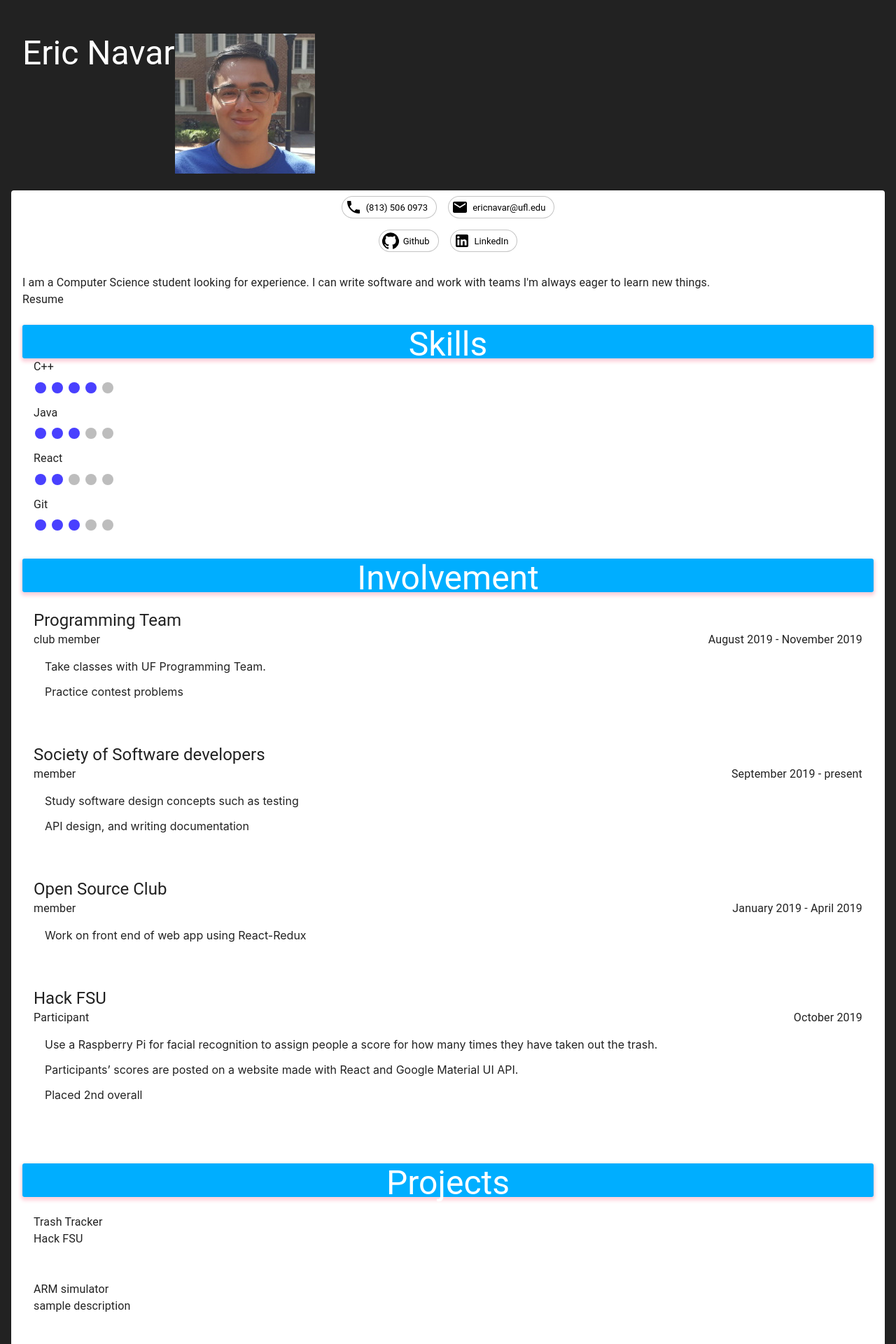
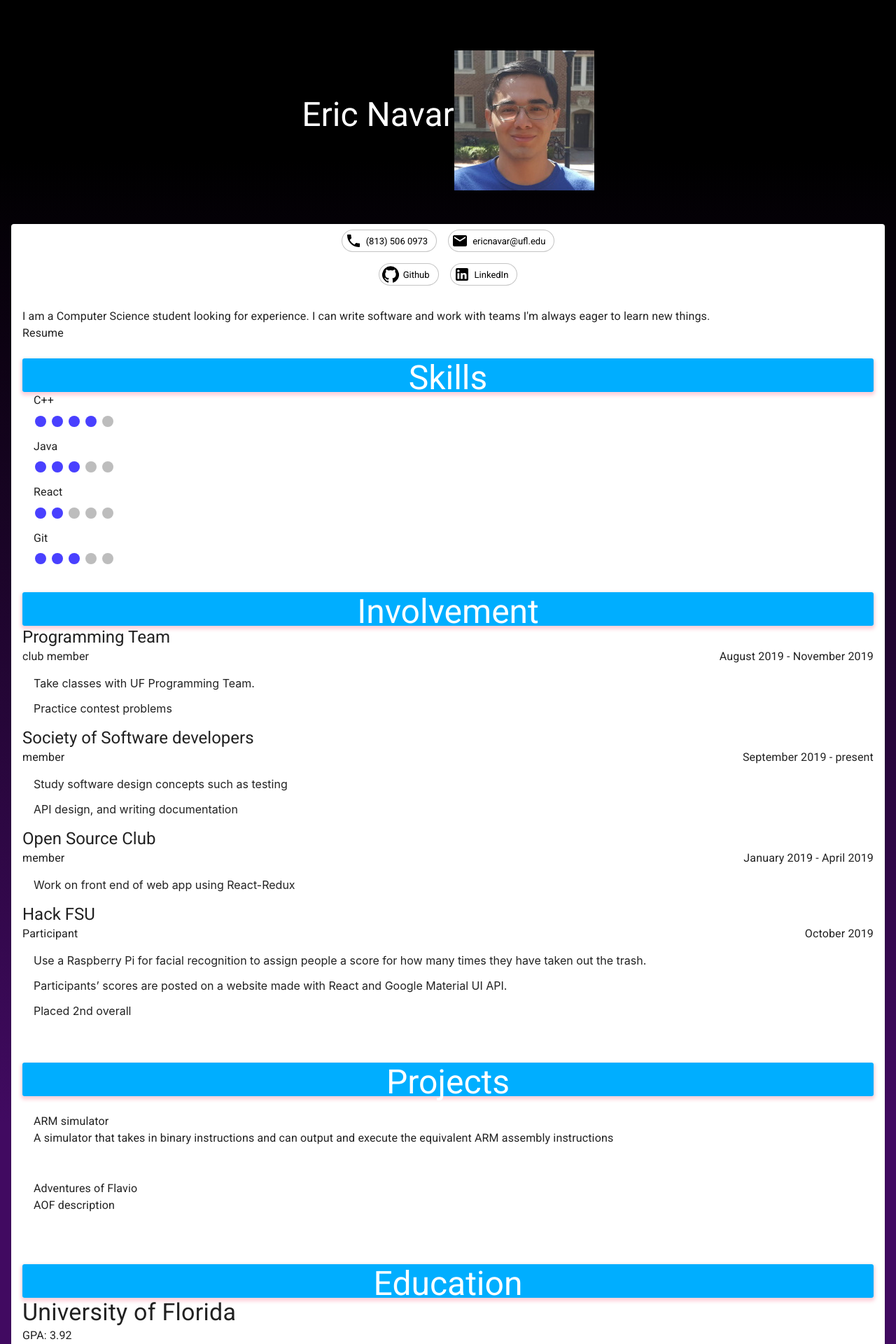
Before and after one commit to EricNavar/personal-website, a React (Create React App) app: page / in a window 1280 px wide. Shown: the top 1920 px of the page at 70% size. Built offline with nearby package versions, Linux system fonts and the light colour scheme.

Commit message:
rename export default function for several components add banner photo rename ProfilePic.js to Banner.js add purple gradient to background refactor Award.js

```diff
--- a/src/Award.js
+++ b/src/Award.js
@@ -9,10 +9,9 @@ const useStyles = makeStyles(theme => ({
     },
 }));
 
-export default function Profile(props) {
+export default function Award(props) {
   const classes = useStyles();
   return (
-        <div>
     <Paper className={classes.root}>
       <Typography variant="h5" component="h3">
         {props.name}
@@ -21,6 +20,5 @@ export default function Profile(props) {
         {props.description}
       </Typography>
     </Paper>
-        </div>
   );
 }
--- a/src/ContactInfo.js
+++ b/src/ContactInfo.js
@@ -15,7 +15,7 @@ const useStyles = makeStyles(theme => ({
   },
 }));
 
-export default function PersonalStatement(props) {
+export default function ContactInfo(props) {
   const classes = useStyles();
   return (
     <Grid
--- a/src/Education.js
+++ b/src/Education.js
@@ -15,8 +15,9 @@ export default function Education(props) {
   const classes = useStyles();
   return (
     <div className={classes.root}>
+      <link rel="stylesheet" href="https://fonts.googleapis.com/css?family=Roboto:300,400,500,700&display=swap" />
       <Title title="Education"/>
-      <Typography>
+      <Typography variant="h4">
         University of Florida
       </Typography>
       <Typography>
--- a/src/FrontPage.js
+++ b/src/FrontPage.js
@@ -1,11 +1,9 @@
 import React from 'react';
 import Paper from '@material-ui/core/Paper';
-import Card from '@material-ui/core/Card';
-import CardMedia from '@material-ui/core/CardMedia';
 import { makeStyles } from '@material-ui/core/styles';
 import WebsiteLinks from './WebsiteLinks';
 import SkillList from './SkillList';
-import ProfilePic from './ProfilePic';
+import Header from './Header';
 import PersonalStatement from './PersonalStatement';
 import ProjectList from './ProjectList';
 import ContactInfo from './ContactInfo';
@@ -15,7 +13,7 @@ import Education from './Education';
 const useStyles = makeStyles(theme => ({
     root: {
       padding: theme.spacing(3, 2),
-      backgroundColor: '#222222',
+      background: 'linear-gradient(0deg, #410a61 30%, #000000 90%)',
     },
 }));
 
@@ -23,7 +21,7 @@ function FrontPage(props) {
   const classes = useStyles();
   return (
     <div className={classes.root}>
-      <ProfilePic/>
+      <Header/>
       <Paper>
         <ContactInfo/>
         <WebsiteLinks/>
--- /dev/null
+++ b/src/Header.js
@@ -0,0 +1,46 @@
+import React from 'react';
+import { makeStyles } from '@material-ui/core/styles';
+import Typography from '@material-ui/core/Typography';
+import CardMedia from '@material-ui/core/CardMedia';
+import Box from '@material-ui/core/Box';
+import Grid from '@material-ui/core/Grid';
+
+const useStyles = makeStyles(theme => ({
+  root: {
+    padding: theme.spacing(3, 2),
+    color: 'white',
+    textAlign: "center",
+    margin: "auto",
+    display: "flex",
+  },
+  media: {
+    height: 200,
+    width: 200,
+  }
+}));
+
+export default function Header(props) {
+  const classes = useStyles();
+  return (
+    <Box
+      className={classes.root}
+      image={require ("./images/Banner.jpg")}
+    >
+      <Grid
+        className={classes.root}
+        container
+        justify="center"
+        alignItems="center"
+      >
+        <Typography gutterBottom variant="h3" component="h2">
+          Eric Navar
+        </Typography>
+        <CardMedia
+          className={classes.media}
+          image={require ("./images/ProfilePic.jpg")}
+          title="Eric Navar"
+        />
+      </Grid>
+    </Box>
+  );
+}
--- a/src/InvolvementItem.js
+++ b/src/InvolvementItem.js
@@ -5,9 +5,6 @@ import ListItem from '@material-ui/core/ListItem';
 import { makeStyles } from '@material-ui/core/styles';
 
 const useStyles = makeStyles(theme => ({
-  root: {
-    padding: theme.spacing(3, 2),
-  },
   parent: {
     display: "flex",
     color:'textSecondary',
--- a/src/ProfilePic.js
+++ /dev/null
@@ -1,35 +0,0 @@
-import React from 'react';
-import { makeStyles } from '@material-ui/core/styles';
-import Typography from '@material-ui/core/Typography';
-import CardMedia from '@material-ui/core/CardMedia';
-import Box from '@material-ui/core/Box';
-
-const useStyles = makeStyles(theme => ({
-  root: {
-    padding: theme.spacing(3, 2),
-    color: 'white',
-    textAlign: "center",
-    margin: "auto",
-    display: "flex",
-  },
-  media: {
-    height: 200,
-    width: 200,
-  }
-}));
-
-export default function FrontPage(props) {
-  const classes = useStyles();
-  return (
-    <Box className={classes.root}>
-      <Typography gutterBottom variant="h3" component="h2">
-        Eric Navar
-      </Typography>
-      <CardMedia
-        className={classes.media}
-        image={require ("./images/ProfilePic.jpg")}
-        title="Eric Navar"
-      />
-    </Box>
-  );
-}
--- a/src/ProjectList.js
+++ b/src/ProjectList.js
@@ -1,5 +1,4 @@
 import React from 'react';
-import Paper from '@material-ui/core/Paper';
 import { makeStyles } from '@material-ui/core/styles';
 import Project from './Project';
 import Title from './Title';
@@ -16,12 +15,12 @@ export default function ProjectList(props) {
     <div className={classes.root}>
       <Title title="Projects"/>
       <Project
-        title = "Trash Tracker"
-        description = "Hack FSU"
+        title = "ARM simulator"
+        description = "A simulator that takes in binary instructions and can output and execute the equivalent ARM assembly instructions"
       />
       <Project
-        title = "ARM simulator"
-        description = "sample description"
+        title = "Adventures of Flavio"
+        description = "AOF description"
       />
     </div>
   );
--- a/src/SkillItem.js
+++ b/src/SkillItem.js
@@ -16,7 +16,7 @@ const useStyles = makeStyles(theme => ({
   },
 }));
 
-export default function SimpleList(props) {
+export default function SimpleItem(props) {
   const classes = useStyles();
   return (
     <Box
--- a/src/WebsiteLinks.js
+++ b/src/WebsiteLinks.js
@@ -15,7 +15,7 @@ const useStyles = makeStyles(theme => ({
   },
 }));
 
-export default function TextButtons() {
+export default function WebsiteLinks() {
   const classes = useStyles();
 
   return (
```
Also changed, not shown: src/images/Banner.jpg (added). Lines whose indentation alone changed are shown as unchanged.
